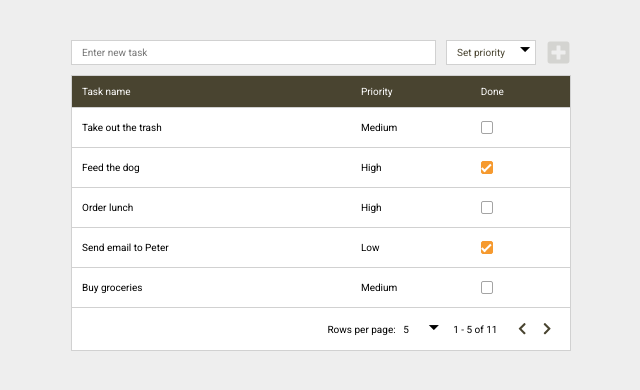
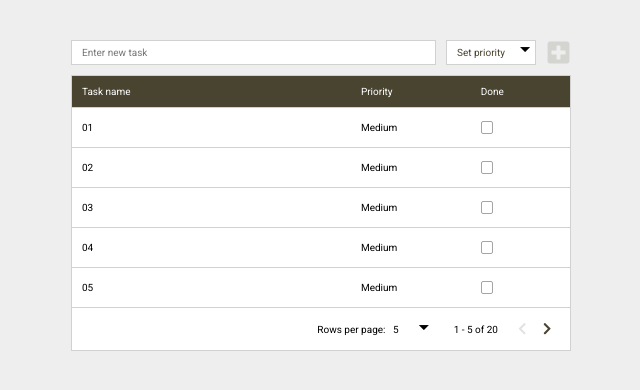
Before and after one commit to l-walaszczyk/todo, a React (Create React App) app: page / in a window 1280 px wide. Shown: the top 390 px of the page, without its empty margins (319-959 px from the left). Built offline with nearby package versions, Linux system fonts and the light colour scheme.

Commit message:
add pagination

```diff
--- a/public/index.html
+++ b/public/index.html
@@ -4,40 +4,17 @@
     <meta charset="utf-8" />
     <link rel="icon" href="%PUBLIC_URL%/favicon.ico" />
     <meta name="viewport" content="width=device-width, initial-scale=1" />
-    <meta name="theme-color" content="#000000" />
+    <meta name="theme-color" content="#494430" />
     <meta
       name="description"
-      content="Web site created using create-react-app"
+      content="A simple UI list that shows a TODO list"
     />
     <link rel="apple-touch-icon" href="%PUBLIC_URL%/logo192.png" />
-    <!--
-      manifest.json provides metadata used when your web app is installed on a
-      user's mobile device or desktop. See https://developers.google.com/web/fundamentals/web-app-manifest/
-    -->
     <link rel="manifest" href="%PUBLIC_URL%/manifest.json" />
-    <!--
-      Notice the use of %PUBLIC_URL% in the tags above.
-      It will be replaced with the URL of the `public` folder during the build.
-      Only files inside the `public` folder can be referenced from the HTML.
-
-      Unlike "/favicon.ico" or "favicon.ico", "%PUBLIC_URL%/favicon.ico" will
-      work correctly both with client-side routing and a non-root public URL.
-      Learn how to configure a non-root public URL by running `npm run build`.
-    -->
-    <title>React App</title>
+    <title>TODO list</title>
   </head>
   <body>
     <noscript>You need to enable JavaScript to run this app.</noscript>
     <div id="root"></div>
-    <!--
-      This HTML file is a template.
-      If you open it directly in the browser, you will see an empty page.
-
-      You can add webfonts, meta tags, or analytics to this file.
-      The build step will place the bundled scripts into the <body> tag.
-
-      To begin the development, run `npm start` or `yarn start`.
-      To create a production bundle, use `npm run build` or `yarn build`.
-    -->
   </body>
 </html>
--- a/src/App.js
+++ b/src/App.js
@@ -4,12 +4,35 @@ import Form from "./components/Form";
 import "./App.scss";
 
 const initialTodos = [
-  { taskName: "Take out the trash", taskPriority: 1, taskDone: false },
-  { taskName: "Feed the dog", taskPriority: 2, taskDone: true },
-  { taskName: "Order lunch", taskPriority: 2, taskDone: false },
-  { taskName: "Send email to Peter", taskPriority: 0, taskDone: true },
-  { taskName: "Buy groceries", taskPriority: 1, taskDone: false },
+  { taskName: "01", taskPriority: 1, taskDone: false },
+  { taskName: "02", taskPriority: 1, taskDone: false },
+  { taskName: "03", taskPriority: 1, taskDone: false },
+  { taskName: "04", taskPriority: 1, taskDone: false },
+  { taskName: "05", taskPriority: 1, taskDone: false },
+  { taskName: "06", taskPriority: 1, taskDone: false },
+  { taskName: "07", taskPriority: 1, taskDone: false },
+  { taskName: "08", taskPriority: 1, taskDone: false },
+  { taskName: "09", taskPriority: 1, taskDone: false },
+  { taskName: "10", taskPriority: 1, taskDone: false },
+  { taskName: "11", taskPriority: 1, taskDone: false },
+  { taskName: "12", taskPriority: 1, taskDone: false },
+  { taskName: "13", taskPriority: 1, taskDone: false },
+  { taskName: "14", taskPriority: 1, taskDone: false },
+  { taskName: "15", taskPriority: 1, taskDone: false },
+  { taskName: "16", taskPriority: 1, taskDone: false },
+  { taskName: "17", taskPriority: 1, taskDone: false },
+  { taskName: "18", taskPriority: 1, taskDone: false },
+  { taskName: "19", taskPriority: 1, taskDone: false },
+  { taskName: "20", taskPriority: 1, taskDone: false },
 ];
+
+// const initialTodos = [
+//   { taskName: "Take out the trash", taskPriority: 1, taskDone: false },
+//   { taskName: "Feed the dog", taskPriority: 2, taskDone: true },
+//   { taskName: "Order lunch", taskPriority: 2, taskDone: false },
+//   { taskName: "Send email to Peter", taskPriority: 0, taskDone: true },
+//   { taskName: "Buy groceries", taskPriority: 1, taskDone: false },
+// ];
 
 const App = () => {
   const [todos, setTodos] = useState(
--- a/src/App.scss
+++ b/src/App.scss
@@ -10,9 +10,27 @@ body {
  background-color: #eee;
 }
 
-button:focus {
+button {
+ color: #494430;
+ transition: color 200ms;
+
+ &:focus {
   outline: 1px solid #494430;
   outline-offset: 1px;
+ }
+
+ &:hover {
+  color: #000;
+  cursor: pointer;
+ }
+
+ &:disabled {
+  opacity: 0.15;
+
+  &:hover {
+   cursor: default;
+  }
+ }
 }
 
 select {
@@ -49,8 +67,10 @@ select {
     }
    }
 
-.input-container, .select-container {
+   .input-container,
+   .select-container {
     position: relative;
+
     .error {
      position: absolute;
      top: -2.2rem;
@@ -106,23 +126,14 @@ select {
     height: 2.5rem;
     border: none;
     padding: 0;
-    color: #494430;
-    transition: color 200ms;
+
+    // transition: color 200ms;
     text-align: center;
 
     &>* {
      height: 100%;
      width: 100%;
      display: block;
-    }
-
-    &:hover {
-     color: #000;
-     cursor: pointer;
-    }
-
-    &:disabled {
-     opacity: 0.15;
     }
    }
   }
@@ -183,7 +194,7 @@ table {
    }
 
    &:hover {
-    cursor: pointer;
+    color: inherit;
    }
 
    &:focus {
@@ -276,12 +287,7 @@ table {
     color: #494430;
     background-color: transparent;
     border: none;
-    transition: color 200ms;
-
-    &:hover {
-     color: #000;
-     cursor: pointer;
-    }
+    // transition: color 200ms;
    }
   }
  }
@@ -331,7 +337,9 @@ table {
    }
 
    .rows-out-of {
-    margin: 0 1.25rem;
+    width: 5.75rem;
+    margin: 0 1.2rem 0 1rem;
+    text-align: right;
    }
 
    .page-nav {
@@ -341,14 +349,7 @@ table {
      border: none;
      background-color: transparent;
      padding: 0;
-     color: #494430;
-     transition: color 200ms;
-
-     &:hover {
-      color: #000;
-      cursor: pointer;
-     }
-
+     // transition: color 200ms;
     }
    }
   }
@@ -357,7 +358,9 @@ table {
 
 @media (min-width: 640px) {
  table thead tr th {
-  &:nth-child(2), &:nth-child(3) {
+
+  &:nth-child(2),
+  &:nth-child(3) {
    width: 20%
   }
  }
--- a/src/components/Form.js
+++ b/src/components/Form.js
@@ -3,7 +3,7 @@ import { FontAwesomeIcon } from "@fortawesome/react-fontawesome";
 import { faPlusSquare } from "@fortawesome/free-solid-svg-icons";
 import useForm from "../hooks/useForm.js";
 
-const Form = ({ todos, setTodos }) => {
+const Form = ({ setTodos }) => {
   const stateSchema = {
     taskName: { value: "", error: "" },
     taskPriority: { value: "", error: "" },
@@ -18,7 +18,7 @@ const Form = ({ todos, setTodos }) => {
       },
     },
     taskPriority: {
-      required: true,
+      required: false,
     },
   };
 
@@ -54,7 +54,6 @@ const Form = ({ todos, setTodos }) => {
         <div className="select-container">
           <select
             name="taskPriority"
-            required
             value={taskPriority}
             onChange={handleOnChange}
           >
--- a/src/components/Table.js
+++ b/src/components/Table.js
@@ -3,6 +3,7 @@ import TodoRow from "./TodoRow";
 import TableHead from "./TableHead";
 import TableFoot from "./TableFoot";
 import useSortableTodos from "../hooks/useSortableTodos";
+import usePagination from "../hooks/usePagination";
 
 const Table = ({ todos, setTodos }) => {
   const [activeRow, setActiveRow] = useState(null);
@@ -16,7 +17,18 @@ const Table = ({ todos, setTodos }) => {
     return sortConfig.key === name ? sortConfig.direction : undefined;
   };
 
-  const todoRows = sortedTodos.map((todo, index) => (
+  const {
+    rowsPerPage,
+    startIndex,
+    endIndex,
+    handleChangeRowsPerPage,
+    handleNext,
+    handlePrev,
+  } = usePagination(todos.length, 5);
+
+  const paginatedSortedTodos = sortedTodos.slice(startIndex, endIndex);
+
+  const todoRows = paginatedSortedTodos.map((todo, index) => (
     <TodoRow
       key={index}
       index={index}
@@ -39,8 +51,13 @@ const Table = ({ todos, setTodos }) => {
         <tbody>{todoRows}</tbody>
         <tfoot>
           <TableFoot
-          // requestSort={requestSort}
-          // getClassNamesFor={getClassNamesFor}
+            rowsPerPage={rowsPerPage}
+            startIndex={startIndex}
+            endIndex={endIndex}
+            handleChangeRowsPerPage={handleChangeRowsPerPage}
+            handleNext={handleNext}
+            handlePrev={handlePrev}
+            todosLength={todos.length}
           />
         </tfoot>
       </table>
--- a/src/components/TableFoot.js
+++ b/src/components/TableFoot.js
@@ -3,25 +3,47 @@ import { FontAwesomeIcon } from "@fortawesome/react-fontawesome";
 import { faChevronLeft } from "@fortawesome/free-solid-svg-icons";
 import { faChevronRight } from "@fortawesome/free-solid-svg-icons";
 
-const TableFoot = () => {
+const TableFoot = ({
+  rowsPerPage,
+  startIndex,
+  endIndex,
+  handleChangeRowsPerPage,
+  handleNext,
+  handlePrev,
+  todosLength,
+}) => {
   return (
     <tr>
       <td colSpan="4">
         <div className="table-footer">
           <div className="rows-per-page-container">
             <label htmlFor="rows-per-page">Rows per page:</label>
-            <select id="rows-per-page">
-              <option>5</option>
-              <option>10</option>
-              <option>15</option>
+            <select
+              id="rows-per-page"
+              value={rowsPerPage}
+              onChange={handleChangeRowsPerPage}
+            >
+              <option value="5">5</option>
+              <option value="10">10</option>
+              <option value="15">15</option>
             </select>
           </div>
-          <div className="rows-out-of">1 - 5 of 11</div>
+          <p className="rows-out-of">{`${
+            todosLength === 0 ? 0 : startIndex + 1
+          } - ${endIndex} of ${todosLength}`}</p>
           <div className="page-nav">
-            <button type="button">
+            <button
+              disabled={startIndex === 0}
+              type="button"
+              onClick={handlePrev}
+            >
               <FontAwesomeIcon icon={faChevronLeft} />
             </button>
-            <button type="button">
+            <button
+              disabled={endIndex === todosLength}
+              type="button"
+              onClick={handleNext}
+            >
               <FontAwesomeIcon icon={faChevronRight} />
             </button>
           </div>
--- /dev/null
+++ b/src/hooks/usePagination.js
@@ -0,0 +1,67 @@
+import { useState, useEffect } from "react";
+
+const usePagination = (todosLength, initialRowsPerPage) => {
+  const [rowsPerPage, setRowsPerPage] = useState(initialRowsPerPage);
+  const [startIndex, setStartIndex] = useState(0);
+  const [endIndex, setEndIndex] = useState(
+    todosLength < initialRowsPerPage ? todosLength : initialRowsPerPage
+  );
+
+  const handleChangeRowsPerPage = (event) => {
+    const newRowsPerPage = parseInt(event.target.value, 10);
+    const newStartIndexCandidate = startIndex + newRowsPerPage;
+    setEndIndex(
+      newStartIndexCandidate > todosLength
+        ? todosLength
+        : newStartIndexCandidate
+    );
+    setRowsPerPage(newRowsPerPage);
+  };
+
+  const handleNext = () => {
+    if (endIndex < todosLength) {
+      setStartIndex(startIndex + rowsPerPage);
+      const newEndIndexCandidate = endIndex + rowsPerPage;
+      setEndIndex(
+        newEndIndexCandidate > todosLength ? todosLength : newEndIndexCandidate
+      );
+    }
+  };
+
+  const handlePrev = () => {
+    if (startIndex > 0) {
+      if (startIndex < rowsPerPage) {
+        setStartIndex(0);
+        setEndIndex(rowsPerPage);
+      } else {
+        setEndIndex(startIndex);
+        setStartIndex(startIndex - rowsPerPage);
+      }
+    }
+  };
+
+  useEffect(() => {
+    if (startIndex + 1 > todosLength) {
+      if (startIndex < rowsPerPage) {
+        setStartIndex(0);
+        setEndIndex(todosLength < rowsPerPage ? todosLength : rowsPerPage);
+      } else {
+        setEndIndex(startIndex);
+        setStartIndex(startIndex - rowsPerPage);
+      }
+    } else if (todosLength - (startIndex + 1) < rowsPerPage) {
+      setEndIndex(todosLength);
+    }
+  }, [startIndex, endIndex, rowsPerPage, todosLength]);
+
+  return {
+    rowsPerPage,
+    startIndex,
+    endIndex,
+    handleChangeRowsPerPage,
+    handleNext,
+    handlePrev,
+  };
+};
+
+export default usePagination;
```
Also changed, not shown: public/manifest.json. Lines whose indentation alone changed are shown as unchanged.
